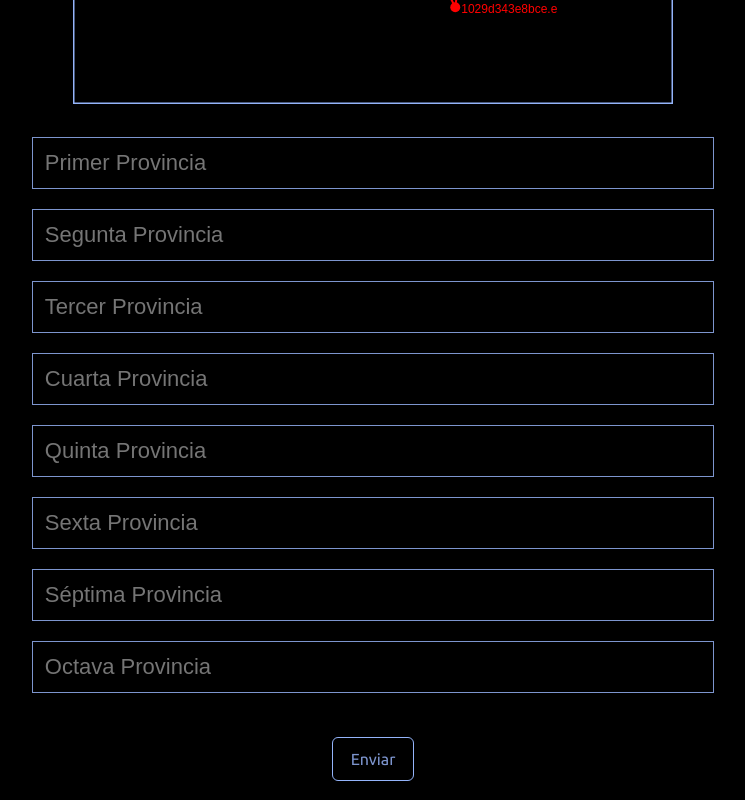
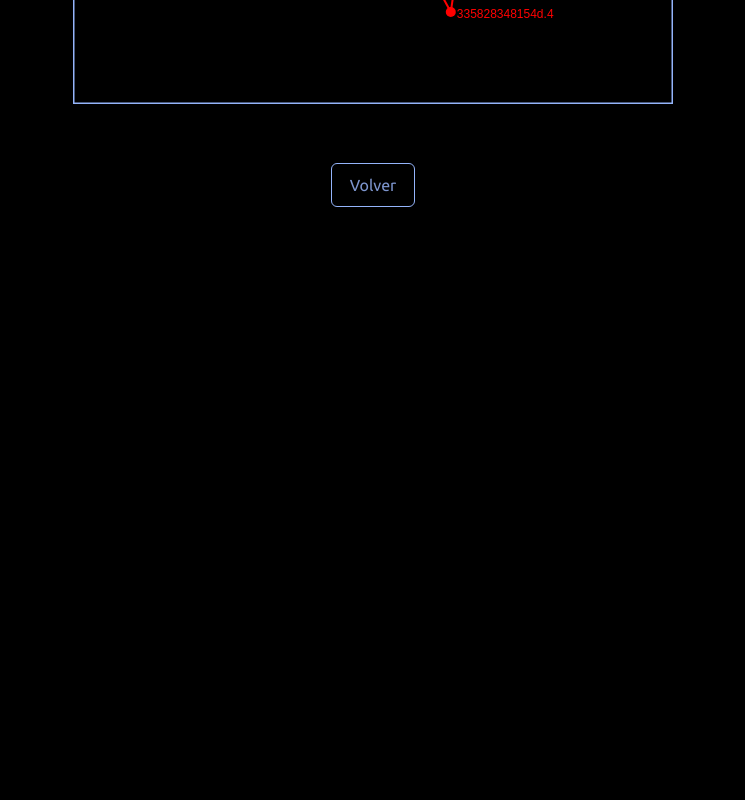
Before and after one commit to HiZollo/khinzeniollo, a Next.js app: page /levels/4 in a window 1280 px wide. Shown: the part 720-1520 px from the top of the page, without its empty margins (267-1012 px from the left). After the commit the page ends 983 px from the top, so only its background shows below. Built offline with nearby package versions, Linux system fonts and the light colour scheme.

Commit message:
chore: remove input from level 4

```diff
--- a/app/levels/4/page.tsx
+++ b/app/levels/4/page.tsx
@@ -9,27 +9,7 @@ type Event = ChangeEvent<HTMLInputElement>;
 
 const names = ["Primer", "Segunta", "Tercer", "Cuarta", "Quinta", "Sexta", "Séptima", "Octava"];
 
-function reducer(state: string[], action: { index: number, value: string }): string[] {
-  state[action.index] = action.value;
-  return [...state];
-}
-
 export default function Cuatro() {
-  const [values, dispatch] = useReducer(reducer, Array<string>(8).fill(""));
-
-  function handleChange(event: Event, index: number) {
-    dispatch({ index, value: event.target.value });
-  }
-
-  function submit() {
-    fetch('/api/levels/4/check', {
-      method: 'POST',
-      body: JSON.stringify(values)
-    }).then(res => res.json()).then(data => {
-      alert(data.code)
-    })
-  }
-
   return (
     <>
       <h1>¿Dónde están?</h1>
@@ -43,22 +23,6 @@ export default function Cuatro() {
         width={SIZE}
         height={SIZE}
       ></GeneralCanvas>
-
-      <div style={{ margin: "30px", gap: "20px", display: "flex", flexDirection: "column", justifyContent: "center" }}>
-        <>
-          {names.map((name, i) => {
-            return (
-              <TextInput
-                key={i}
-                placeholder={`${name} Provincia`}
-                onChange={(e: Event) => handleChange(e, i)}
-                value={values[i]}
-              />
-            )
-          })}
-          <Button onClick={submit}>Enviar</Button>
-        </>
-      </div>
     </>
   )
 }
```
